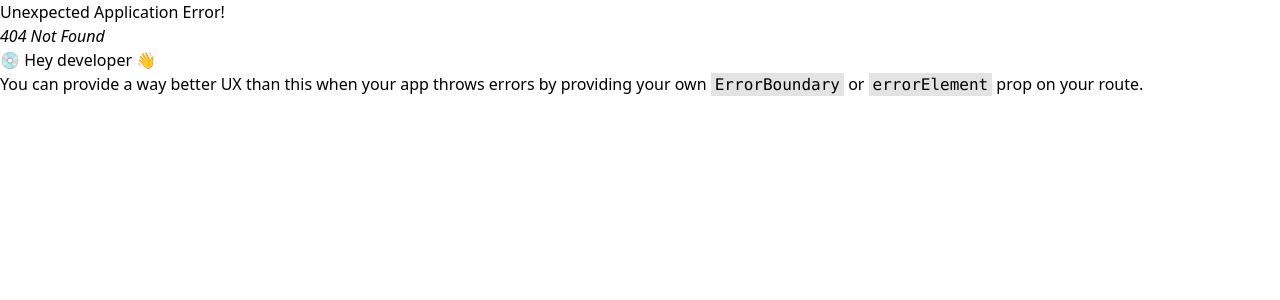
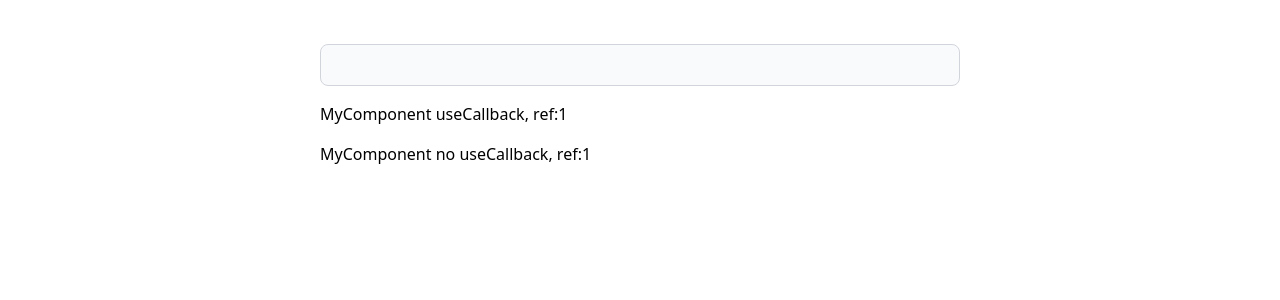
Before and after one commit to backas36/react-ts-starter, a React (Vite) app: page /useCallback in a window 1280 px wide. Before the commit this address had no page. Shown: the top 300 px of the page. Built offline with nearby package versions, Linux system fonts and the light colour scheme.

Commit message:
feat: useCallback with memo

```diff
--- a/src/App.tsx
+++ b/src/App.tsx
@@ -53,6 +53,9 @@ function App() {
                 <a href='/memo' className='border-b py-2 text-2xl font-medium text-blue-600 hover:underline'>
                     memo
                 </a>
+                <a href='/useCallback' className='border-b py-2 text-2xl font-medium text-blue-600 hover:underline'>
+                    useCallback
+                </a>
             </div>
         </div>
     );
--- /dev/null
+++ b/src/page/optimization/CallbackPage.tsx
@@ -0,0 +1,47 @@
+import { memo, useCallback, useRef, useState } from "react";
+
+const MyComponent = ({
+    // eslint-disable-next-line @typescript-eslint/no-unused-vars
+    fn,
+    withUseCallback,
+}: {
+    fn: (e: React.ChangeEvent<HTMLInputElement>) => void;
+    withUseCallback: boolean;
+}) => {
+    const ref = useRef(0);
+    ref.current++;
+    const callback = withUseCallback ? "useCallback" : "no useCallback";
+    return (
+        <p>
+            MyComponent {callback}, ref:{ref.current}
+        </p>
+    );
+};
+
+const MemoComponent = memo(MyComponent);
+const CallbackPage = () => {
+    const [input, setInput] = useState("");
+
+    const handleSomethingUseCallback = useCallback((e: React.ChangeEvent<HTMLInputElement>) => {
+        setInput(e.target.value);
+    }, []);
+
+    const handleChange = (e: React.ChangeEvent<HTMLInputElement>) => {
+        setInput(e.target.value);
+    };
+
+    return (
+        <div className='mx-auto my-11 flex w-1/2 flex-col gap-4'>
+            <input
+                type='text'
+                value={input}
+                onChange={handleChange}
+                className='block w-full rounded-lg border border-gray-300 bg-gray-50 p-2.5 text-sm text-gray-900 focus:ring-blue-500'
+            />
+
+            <MemoComponent fn={handleSomethingUseCallback} withUseCallback={true} />
+            <MemoComponent fn={handleChange} withUseCallback={false} />
+        </div>
+    );
+};
+export default CallbackPage;
--- a/src/routes/index.tsx
+++ b/src/routes/index.tsx
@@ -16,6 +16,7 @@ const CardImagePage = lazy(() => import("../page/cardImage/CardImagePage"));
 const SuspenseImgPage = lazy(() => import("../page/suspense/SuspenseImgPage"));
 const UseLayoutEffectPage = lazy(() => import("../page/useLayoutEffect/UseLayoutEffectPage"));
 const MemoPage = lazy(() => import("../page/optimization/MemoPage"));
+const CallbackPage = lazy(() => import("../page/optimization/CallbackPage"));
 
 const router = createBrowserRouter([
     { path: "/", element: <App /> },
@@ -31,6 +32,7 @@ const router = createBrowserRouter([
     { path: "/suspense-image", element: <SuspenseImgPage /> },
     { path: "/useLayoutEffect", element: <UseLayoutEffectPage /> },
     { path: "/memo", element: <MemoPage /> },
+    { path: "/useCallback", element: <CallbackPage /> },
 ]);
 
 const Routes = () => {
```
